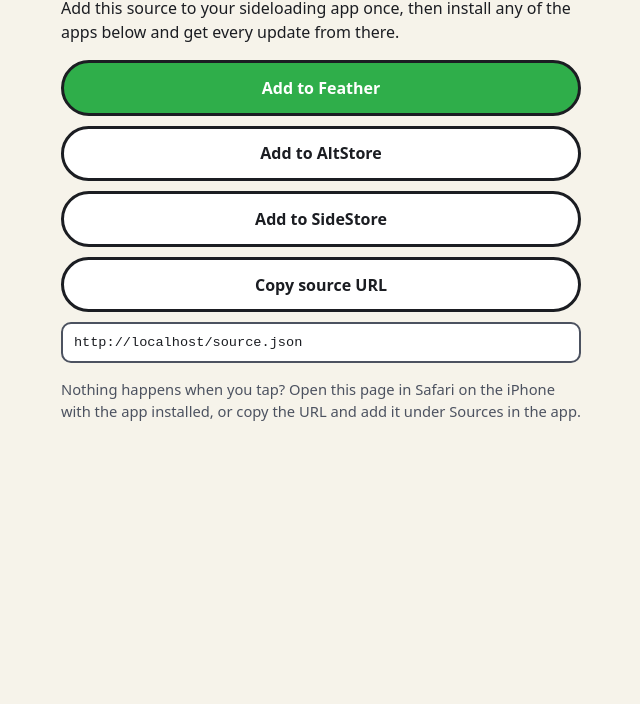
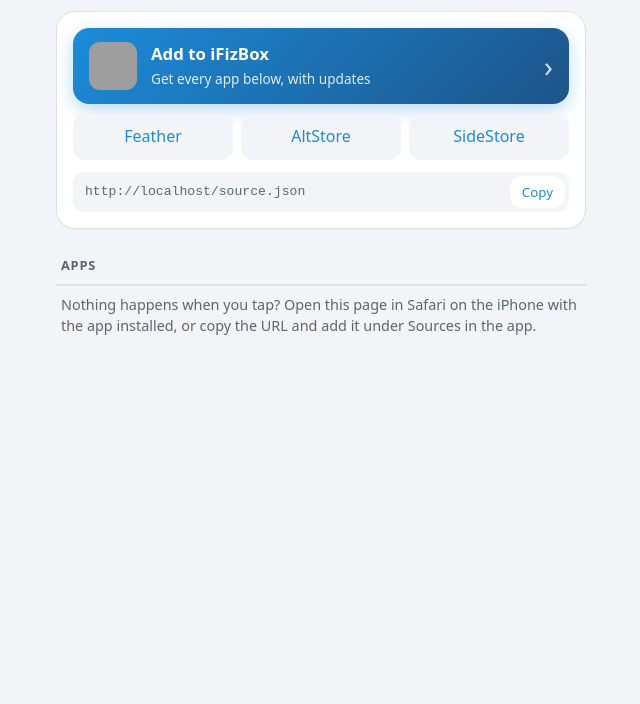
Before and after one commit to FIZL0/apps, a plain HTML site: page index.html in a window 1280 px wide. Shown: the part 96-800 px from the top of the page, without its empty margins (319-959 px from the left). Drawn offline with Linux system fonts and the light colour scheme; no server answers; grey boxes are pictures that could not be loaded.

Commit message:
Page: Add to iFizBox first (cydian://add, falls back to ifizbox.com/add), iFizBox blue, cleaner cards in light and dark
Co-Authored-By: Claude Opus 5.5 <noreply@anthropic.com>
Claude-Session: https://claude.ai/code/session_012iEtdQSeMtHHxBErgGQrt6

```diff
--- a/index.html
+++ b/index.html
@@ -6,59 +6,106 @@
 <title>FIZL0 Apps</title>
 <link rel="icon" href="https://avatars.githubusercontent.com/u/48865825?v=4">
 <link rel="apple-touch-icon" href="https://avatars.githubusercontent.com/u/48865825?v=4">
-<meta name="description" content="Add the FIZL0 source to AltStore, SideStore or Feather to install and update every FIZL0 iPhone / iPad app.">
+<meta name="description" content="Add the FIZL0 source to iFizBox, Feather, AltStore or SideStore to install and update every FIZL0 iPhone / iPad app.">
 <style>
-  :root { --ink: #1b1d22; --paper: #f6f3ea; --panel: #fff; --muted: #4c5260; --green: #2fae4a; color-scheme: light; }
+  :root {
+    --bg: #f2f4f7; --card: #fff; --ink: #14171c; --muted: #5d6573; --line: rgba(20,23,28,.08);
+    --accent: #1c8cda; --accent-deep: #1d5488; color-scheme: light;
+  }
   @media (prefers-color-scheme: dark) {
-    :root:not([data-theme="light"]) { --ink: #ecebe6; --paper: #15171b; --panel: #22252b; --muted: #a7acb6; color-scheme: dark; }
+    :root:not([data-theme="light"]) { --bg: #0e1116; --card: #191d24; --ink: #eef1f5; --muted: #98a1ae; --line: rgba(255,255,255,.08); color-scheme: dark; }
   }
-  :root[data-theme="dark"] { --ink: #ecebe6; --paper: #15171b; --panel: #22252b; --muted: #a7acb6; color-scheme: dark; }
-  body { margin: 0; background: var(--paper); color: var(--ink); font: 500 16px/1.5 ui-rounded, system-ui, sans-serif; }
-  main { max-width: 520px; margin: 0 auto; padding: max(24px, env(safe-area-inset-top)) 16px 32px; }
-  h1 { margin: 0 0 8px; font-size: 1.5em; }
-  .muted { color: var(--muted); font-size: .92em; }
-  .btn { display: block; box-sizing: border-box; width: 100%; margin: 10px 0; padding: .8em 1em; border-radius: 999px;
-         border: 3px solid var(--ink); background: var(--panel); color: var(--ink); font: inherit; font-weight: 800;
-         text-align: center; text-decoration: none; cursor: pointer; }
-  .btn.main { background: var(--green); color: #fff; }
-  code { display: block; overflow-wrap: anywhere; padding: .6em .8em; border-radius: 10px; background: var(--panel);
-         border: 2px solid var(--muted); font-size: .85em; }
-  ul { list-style: none; padding: 0; }
-  li { display: flex; gap: 12px; align-items: center; margin: 10px 0; }
-  li img { width: 48px; height: 48px; border-radius: 11px; border: 2px solid var(--ink); }
-  a { color: inherit; }
+  :root[data-theme="dark"] { --bg: #0e1116; --card: #191d24; --ink: #eef1f5; --muted: #98a1ae; --line: rgba(255,255,255,.08); color-scheme: dark; }
+  * { box-sizing: border-box; }
+  body { margin: 0; background: var(--bg); color: var(--ink); font: 400 16px/1.45 system-ui, -apple-system, sans-serif; -webkit-font-smoothing: antialiased; }
+  main { max-width: 560px; margin: 0 auto; padding: max(28px, env(safe-area-inset-top)) 16px max(40px, env(safe-area-inset-bottom)); }
+  header { display: flex; align-items: center; gap: 14px; margin-bottom: 20px; }
+  header img { width: 60px; height: 60px; border-radius: 50%; box-shadow: 0 0 0 1px var(--line); }
+  h1 { margin: 0; font-size: 1.6rem; letter-spacing: -.02em; line-height: 1.15; }
+  h2 { margin: 28px 4px 10px; font-size: .8rem; font-weight: 600; text-transform: uppercase; letter-spacing: .06em; color: var(--muted); }
+  p { margin: 4px 0 0; }
+  .muted { color: var(--muted); font-size: .9rem; }
+  .card { background: var(--card); border-radius: 18px; padding: 16px; box-shadow: 0 1px 2px rgba(0,0,0,.04), 0 0 0 1px var(--line); }
+  .hero { display: flex; align-items: center; gap: 14px; padding: 14px 16px; border-radius: 16px; text-decoration: none; color: #fff;
+          background: linear-gradient(135deg, var(--accent), var(--accent-deep)); box-shadow: 0 6px 18px rgba(28,140,218,.3); }
+  .hero img { width: 48px; height: 48px; border-radius: 11px; flex: none; }
+  .hero b { display: block; font-size: 1.05rem; }
+  .hero span { font-size: .85rem; opacity: .85; }
+  .hero::after { content: "›"; margin-left: auto; font-size: 1.8rem; line-height: 1; opacity: .8; }
+  .hero:active, .btn:active { transform: scale(.98); }
+  .row { display: grid; grid-template-columns: repeat(3, 1fr); gap: 8px; margin-top: 10px; }
+  .btn { display: block; padding: .7em .4em; border-radius: 12px; border: 0; background: var(--bg); color: var(--accent);
+         font: 600 .92rem/1.2 inherit; font-family: inherit; text-align: center; text-decoration: none; cursor: pointer; transition: transform .1s; }
+  .url { display: flex; align-items: center; gap: 8px; margin-top: 12px; padding: 4px 4px 4px 12px; border-radius: 12px; background: var(--bg); }
+  .url code { flex: 1; min-width: 0; overflow: hidden; text-overflow: ellipsis; white-space: nowrap; font-size: .82rem; color: var(--muted); }
+  .url .btn { flex: none; padding: .55em .9em; background: var(--card); }
+  .apps { list-style: none; margin: 0; padding: 0 16px; }
+  .apps li { display: flex; gap: 14px; align-items: center; padding: 14px 0; }
+  .apps li + li { border-top: 1px solid var(--line); }
+  .apps img { width: 60px; height: 60px; border-radius: 14px; flex: none; box-shadow: 0 0 0 1px var(--line); background: var(--bg); }
+  .apps .name { font-weight: 600; }
+  .apps .meta { font-size: .8rem; color: var(--muted); margin-top: 2px; }
+  .tag { display: inline-block; padding: 1px 7px; margin-right: 6px; border-radius: 6px; font-size: .75rem; font-weight: 600; color: #fff; }
+  footer { margin: 20px 4px 0; }
 </style>
 </head>
 <body>
 <main>
-  <h1><img src="https://avatars.githubusercontent.com/u/48865825?v=4" alt="" style="width:48px;height:48px;border-radius:50%;vertical-align:middle;margin-right:10px;border:2px solid var(--ink)">FIZL0 apps for iPhone&nbsp;/&nbsp;iPad</h1>
-  <p>Add this source to your sideloading app once, then install any of the apps below and get every update from there.</p>
-  <a class="btn main" id="feather">Add to Feather</a>
-  <a class="btn" id="altstore">Add to AltStore</a>
-  <a class="btn" id="sidestore">Add to SideStore</a>
-  <button class="btn" id="copy" type="button">Copy source URL</button>
-  <code id="url"></code>
-  <p class="muted">Nothing happens when you tap? Open this page in Safari on the iPhone with the app installed, or copy
-    the URL and add it under Sources in the app.</p>
-  <ul id="apps"></ul>
+  <header>
+    <img src="https://avatars.githubusercontent.com/u/48865825?v=4" alt="">
+    <div><h1>FIZL0 Apps</h1><p class="muted">Open remasters for iPhone &amp; iPad</p></div>
+  </header>
+
+  <div class="card">
+    <a class="hero" id="ifizbox">
+      <img src="https://ifizbox.com/icons/icon-180.png" alt="">
+      <div><b>Add to iFizBox</b><span>Get every app below, with updates</span></div>
+    </a>
+    <div class="row">
+      <a class="btn" id="feather">Feather</a>
+      <a class="btn" id="altstore">AltStore</a>
+      <a class="btn" id="sidestore">SideStore</a>
+    </div>
+    <div class="url"><code id="url"></code><button class="btn" id="copy" type="button">Copy</button></div>
+  </div>
+
+  <h2>Apps</h2>
+  <ul class="apps card" id="apps"></ul>
+
+  <footer class="muted">Nothing happens when you tap? Open this page in Safari on the iPhone with the app installed,
+    or copy the URL and add it under Sources in the app.</footer>
 </main>
 <script>
   const src = new URL('source.json', location.href).href;
   const q = encodeURIComponent(src);
-  document.getElementById('url').textContent = src;
-  document.getElementById('feather').href = 'feather://source/' + src;
-  document.getElementById('altstore').href = 'altstore://source?url=' + q;
-  document.getElementById('sidestore').href = 'sidestore://source?url=' + q;
-  const copy = document.getElementById('copy');
-  copy.onclick = () => navigator.clipboard.writeText(src).then(() => { copy.textContent = 'Copied'; },
-    () => { getSelection().selectAllChildren(document.getElementById('url')); copy.textContent = 'Select and copy the URL below'; });
+  const $ = (id) => document.getElementById(id);
+  $('url').textContent = src;
+  // The website's /add link works anywhere; the installed app only answers cydian:// (no universal links yet),
+  // so try that first and fall back to the website if the page is still showing.
+  const web = 'https://ifizbox.com/add?url=' + q;
+  $('ifizbox').href = web;
+  $('ifizbox').onclick = (e) => {
+    e.preventDefault();
+    location.href = 'cydian://add?url=' + q;
+    setTimeout(() => { if (document.visibilityState === 'visible') location.href = web; }, 1500);
+  };
+  $('feather').href = 'feather://source/' + src;
+  $('altstore').href = 'altstore://source?url=' + q;
+  $('sidestore').href = 'sidestore://source?url=' + q;
+  $('copy').onclick = () => navigator.clipboard.writeText(src).then(() => { $('copy').textContent = 'Copied'; },
+    () => getSelection().selectAllChildren($('url')));
+  const mb = (n) => n ? (n / 1e6).toFixed(n < 1e8 ? 1 : 0) + ' MB' : '';
   fetch('source.json').then(r => r.json()).then(s => {
     for (const a of s.apps) {
-      const li = document.createElement('li'), img = document.createElement('img'), t = document.createElement('div');
-      img.src = a.iconURL; img.alt = '';
-      t.innerHTML = '<b></b> <span class="muted"></span><br><span class="muted"></span>';
-      t.children[0].textContent = a.name; t.children[1].textContent = a.version; t.children[3].textContent = a.subtitle || '';
-      li.append(img, t); document.getElementById('apps').append(li);
+      const li = document.createElement('li');
+      li.innerHTML = '<img alt="" loading="lazy"><div><div class="name"></div><div class="muted"></div><div class="meta"><span class="tag"></span><span></span></div></div>';
+      li.querySelector('img').src = a.iconURL;
+      li.querySelector('.name').textContent = a.name;
+      li.querySelector('.muted').textContent = a.subtitle || '';
+      const tag = li.querySelector('.tag');
+      tag.textContent = 'v' + a.version; tag.style.background = a.tintColor || 'var(--accent)';
+      tag.nextSibling.textContent = [mb(a.size), a.versions?.[0]?.minOSVersion && 'iOS ' + a.versions[0].minOSVersion + '+'].filter(Boolean).join(' · ');
+      $('apps').append(li);
     }
   }).catch(() => {});
 </script>
```
